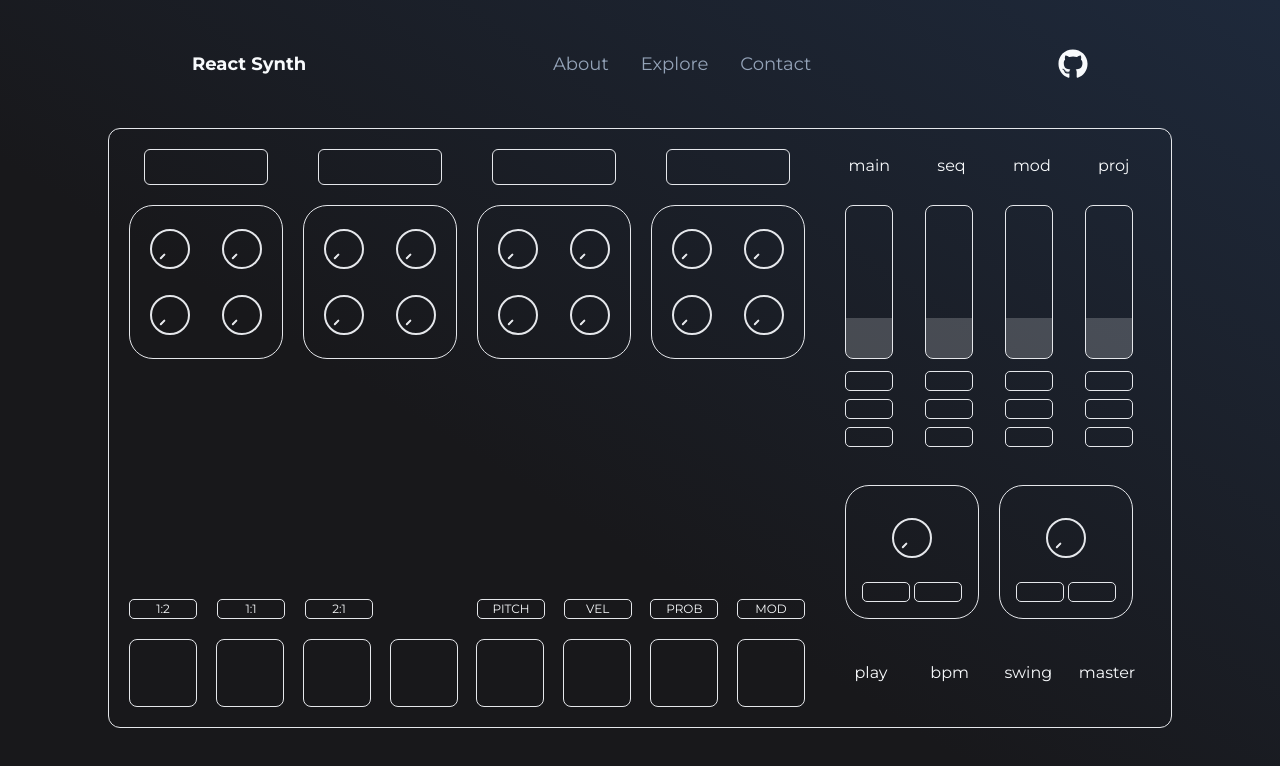
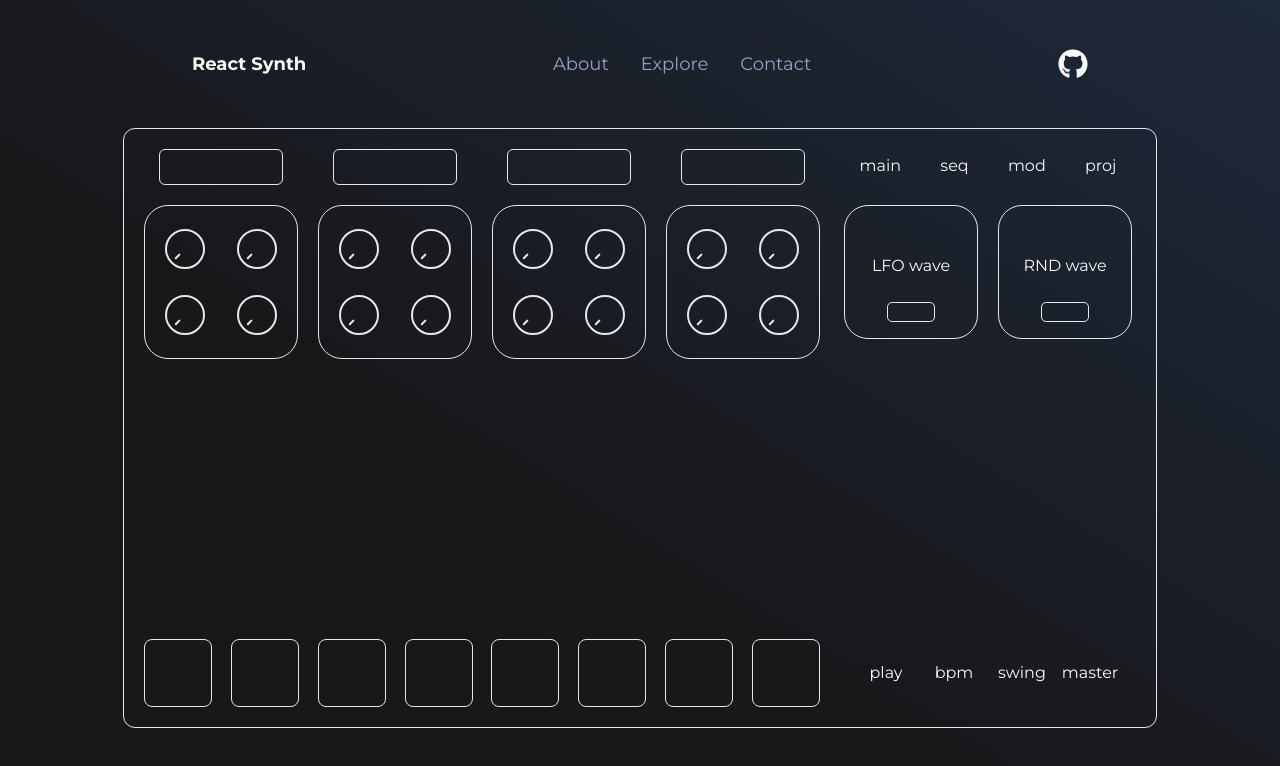
Before and after one commit to vybukhivka/react-synth, a React (Vite) app: page /synth in a window 1280 px wide. Shown: the top 766 px of the page. Built offline with nearby package versions, Linux system fonts and the light colour scheme.

Commit message:
layout: lfo and rnd containers

```diff
--- a/src/components/synth/SynthContainer.tsx
+++ b/src/components/synth/SynthContainer.tsx
@@ -6,6 +6,7 @@ import SequncerContainer from './Sequencer/SequncerContainer';
 import PlaybackContainer from './Playback/PlaybackContainer';
 import MainTab from './Tabs/Main/MainTab';
 import { SynthTabs } from '../../types/synthTabs';
+import ModTab from './Tabs/Mod/ModTab';
 
 function SynthContainer() {
   const [activeTab, setActiveTab] = useState<SynthTabs>('main');
@@ -20,7 +21,8 @@ function SynthContainer() {
       <SynthNavTabs onTabChange={updateActiveTab} />
       <SequncerContainer />
       <PlaybackContainer />
-      <MainTab />
+      <ModTab />
+      {/* <MainTab /> */}
     </div>
   );
 }
--- /dev/null
+++ b/src/components/synth/Tabs/Mod/LFO.tsx
@@ -0,0 +1,14 @@
+import MixerSend from '../../../ui/MixerSend/MixerSend';
+
+const LFO: React.FC = () => {
+  return (
+    <div className="flex h-[134px] w-[134px] flex-col items-center justify-end gap-y-2 rounded-3xl border">
+      LFO wave
+      <div className="flex w-full justify-center p-[16px]">
+        <MixerSend />
+      </div>
+    </div>
+  );
+};
+
+export default LFO;
--- /dev/null
+++ b/src/components/synth/Tabs/Mod/ModTab.tsx
@@ -0,0 +1,11 @@
+import Modulators from './Modulators';
+
+const ModTab: React.FC = () => {
+  return (
+    <>
+      <Modulators />
+    </>
+  );
+};
+
+export default ModTab;
--- /dev/null
+++ b/src/components/synth/Tabs/Mod/Modulators.tsx
@@ -0,0 +1,12 @@
+import LFO from './LFO';
+import RND from './RND';
+
+const Modulators: React.FC = () => {
+  return (
+    <div className="flex w-full justify-center gap-x-5">
+      <LFO />
+      <RND />
+    </div>
+  );
+};
+export default Modulators;
--- /dev/null
+++ b/src/components/synth/Tabs/Mod/RND.tsx
@@ -0,0 +1,14 @@
+import MixerSend from '../../../ui/MixerSend/MixerSend';
+
+const RND: React.FC = () => {
+  return (
+    <div className="flex h-[134px] w-[134px] flex-col items-center justify-end gap-y-2 rounded-3xl border">
+      RND wave
+      <div className="flex w-full justify-center p-[16px]">
+        <MixerSend />
+      </div>
+    </div>
+  );
+};
+
+export default RND;
--- a/src/components/synth/Tabs/SynthModTab.tsx
+++ /dev/null
@@ -1,5 +0,0 @@
-function SynthModTab() {
-  return <div>mod tab</div>;
-}
-
-export default SynthModTab;
```
